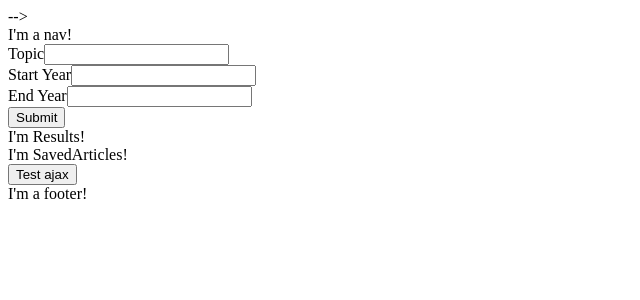
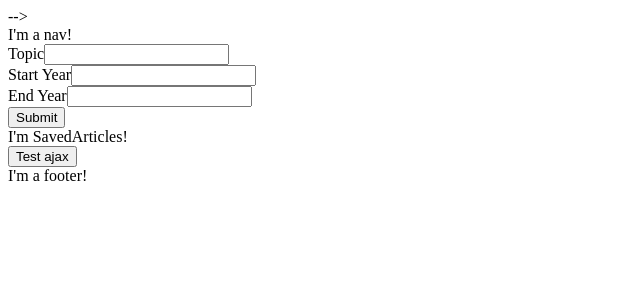
Before and after one commit to ztpence/React-NYTimes-Search, a React (Create React App) app in the folder client/: page / in a window 1280 px wide. Shown: the top 300 px of the page, without its empty margins (0-640 px from the left). Built offline with nearby package versions, Linux system fonts and the light colour scheme.

Commit message:
got basic results to display

```diff
--- a/client/src/Main.jsx
+++ b/client/src/Main.jsx
@@ -58,7 +58,7 @@ class Main extends Component {
     return (
       <main>
         <SearchForm handleSubmitSearch={this.handleSubmitSearch} />
-        <Results />
+        <Results results={this.state.results} />
         <SavedArticles />
         <button onClick={this.testAjax}>Test ajax</button>
       </main>
--- a/client/src/Main/Results.jsx
+++ b/client/src/Main/Results.jsx
@@ -1,10 +1,20 @@
 import React, { Component } from "react";
 
-const Results = () => {
+const Results = props => {
 
     return (
         <div>
-            I'm Results!
+           {
+               props.results.map(article => {
+                   console.log('article', article)
+                   return (
+                       <div key={article.headline.main}>
+                            <h4><a href={article.web_url} target="_blank">{article.headline.main}</a></h4>
+                       </div>
+                   )
+
+               })
+           }
         </div>
     );
 }
```
